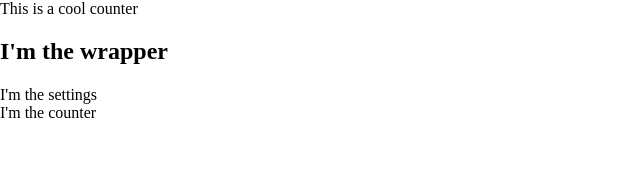
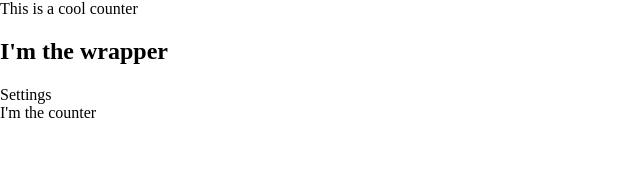
Before and after one commit to aln447/sprint-counter, a React (Create React App) app: page / in a window 1280 px wide. Shown: the top 176 px of the page, without its empty margins (0-640 px from the left). Built offline with nearby package versions, Linux system fonts and the light colour scheme.

Commit message:
Declare the base react hook form

```diff
--- a/src/components/Settings.tsx
+++ b/src/components/Settings.tsx
@@ -1,5 +1,6 @@
 import react from 'react';
 import { TSettings } from './Wrapper';
+import { useForm } from 'react-hook-form';
 
 type SettingsProps = {
     settings: TSettings,
@@ -7,5 +8,16 @@ type SettingsProps = {
 }
 
 export const Settings = (props: SettingsProps) => {
-    return <div>I'm the settings</div>
+    const { settings, setSettings } = props;
+    const { handleSubmit, register } = useForm();
+
+    const onSubmit = (newSettings: TSettings) => {
+        console.log(newSettings);
+        setSettings(newSettings)
+    }
+
+    return <div>
+        <header>Settings</header>
+        <form onSubmit={handleSubmit(onSubmit)}></form>
+    </div>
 }
```
